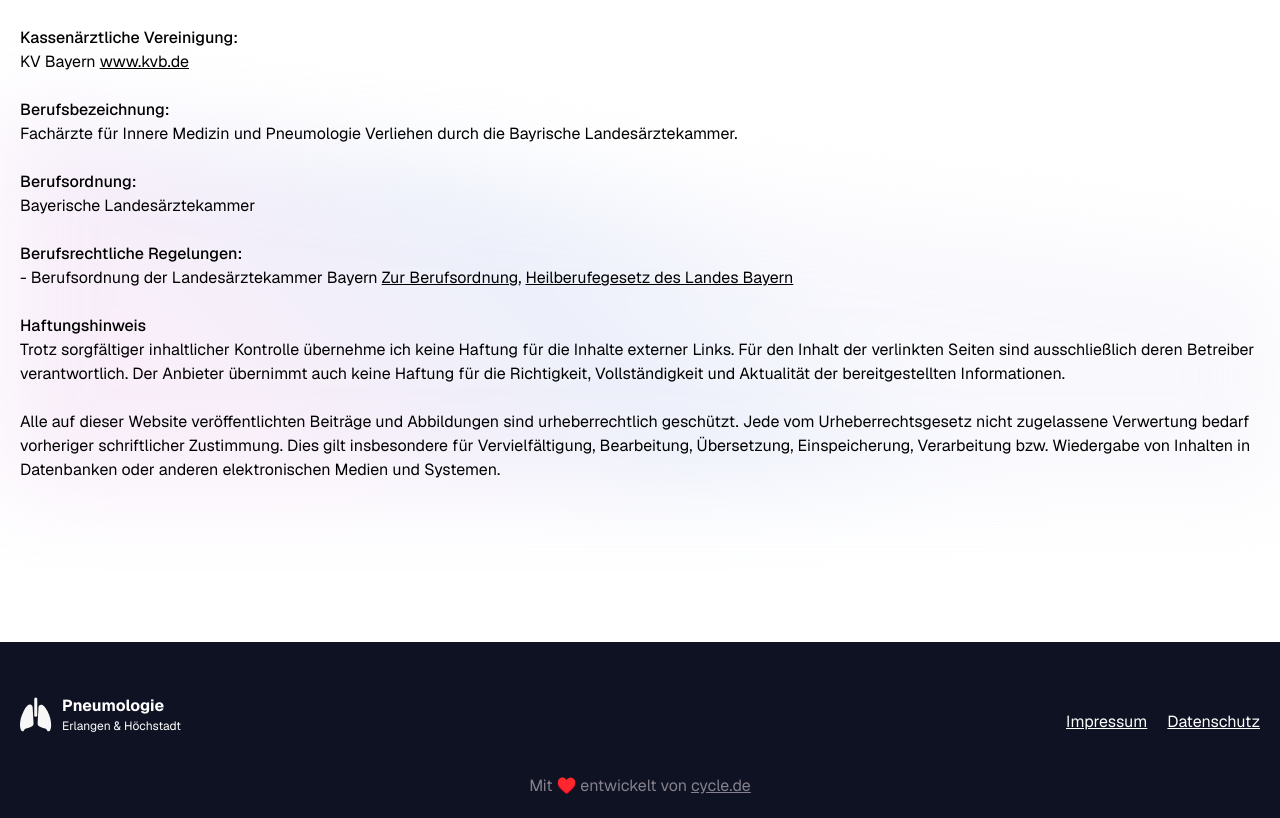
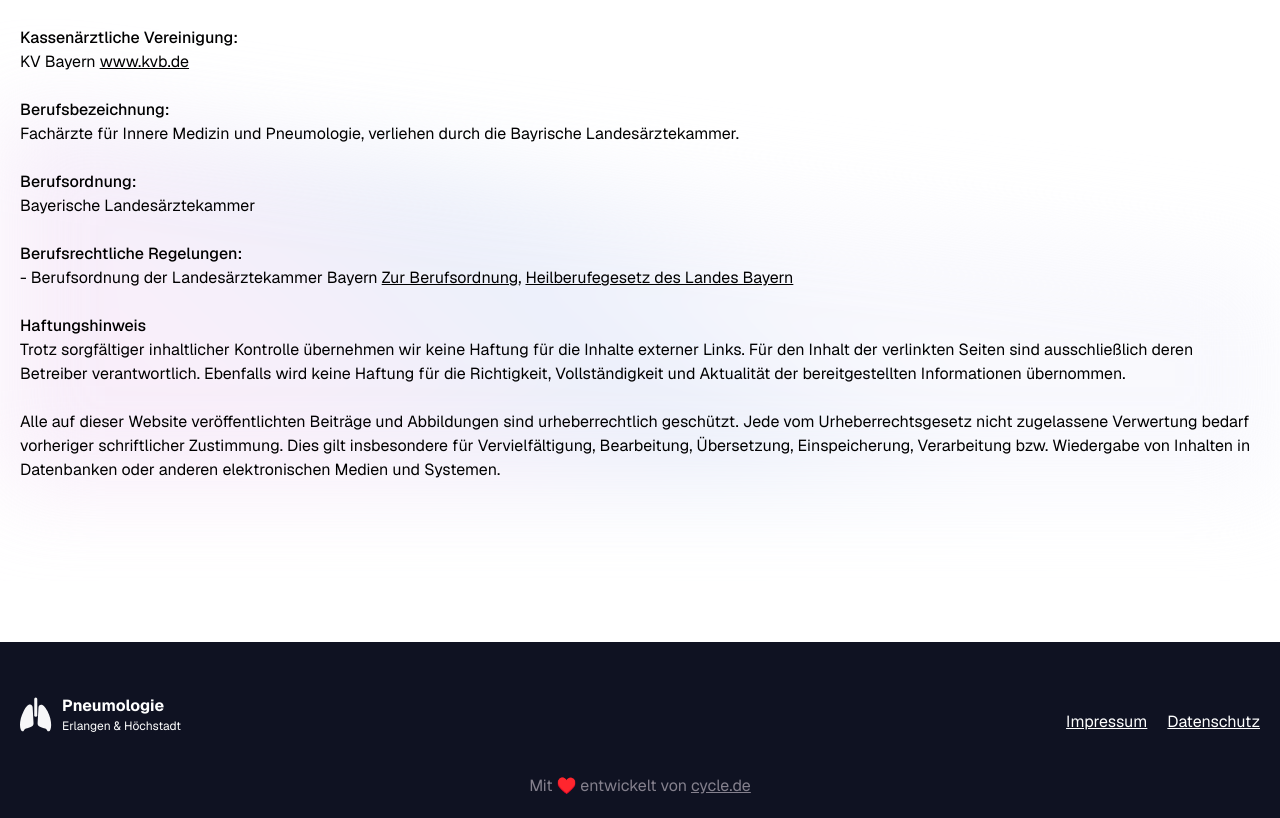
Before and after one commit to pneumology/pneumo-web, a Next.js app: page /impressum in a window 1280 px wide. Shown: the part 906-1724 px from the top of the page. Built offline with nearby package versions, Linux system fonts and the light colour scheme.

Commit message:
mini typo fix

```diff
--- a/src/app/impressum/page.tsx
+++ b/src/app/impressum/page.tsx
@@ -57,7 +57,7 @@ const Impressum = () => {
                 <p> KV Bayern <Link className="underline" href="https://www.kvb.de" target="_blank">www.kvb.de</Link></p>
                 <br />
                 <h2 className="font-medium">Berufsbezeichnung:</h2>
-                <p>Fachärzte für Innere Medizin und Pneumologie Verliehen durch die Bayrische Landesärztekammer.</p>
+                <p>Fachärzte für Innere Medizin und Pneumologie, verliehen durch die Bayrische Landesärztekammer.</p>
                 <br />
                 <h2 className="font-medium">Berufsordnung:</h2>
                 <p>Bayerische Landesärztekammer</p>
@@ -66,7 +66,7 @@ const Impressum = () => {
                 <p>- Berufsordnung der Landesärztekammer Bayern <Link className="underline" href="https://www.blaek.de/kammerrecht/berufsordnung-fuer-die-aerzte-bayerns/berufsordnung-fuer-die-aerzte-bayerns-bekanntmachung-vom-09-januar-2012-i-d-f-der-aenderungsbeschluesse-vom-28-oktober-2018-bayerisches-aerzteblatt-12-2018-s-694"target="_blank">Zur Berufsordnung</Link>, <Link className="underline" href="https://www.gesetze-bayern.de/Content/Document/BayHKaG"target="_blank">Heilberufegesetz des Landes Bayern</Link></p>
                 <br />
                 <h2 className="font-medium">Haftungshinweis</h2>
-                <p>Trotz sorgfältiger inhaltlicher Kontrolle übernehme ich keine Haftung für die Inhalte externer Links. Für den Inhalt der verlinkten Seiten sind ausschließlich deren Betreiber verantwortlich. Der Anbieter übernimmt auch keine Haftung für die Richtigkeit, Vollständigkeit und Aktualität der bereitgestellten Informationen.</p>
+                <p>Trotz sorgfältiger inhaltlicher Kontrolle übernehmen wir keine Haftung für die Inhalte externer Links. Für den Inhalt der verlinkten Seiten sind ausschließlich deren Betreiber verantwortlich. Ebenfalls wird keine Haftung für die Richtigkeit, Vollständigkeit und Aktualität der bereitgestellten Informationen übernommen.</p>
                 <br />
                 <p>Alle auf dieser Website veröffentlichten Beiträge und Abbildungen sind urheberrechtlich geschützt. Jede vom Urheberrechtsgesetz nicht zugelassene Verwertung bedarf vorheriger schriftlicher Zustimmung. Dies gilt insbesondere für Vervielfältigung, Bearbeitung, Übersetzung, Einspeicherung, Verarbeitung bzw. Wiedergabe von Inhalten in Datenbanken oder anderen elektronischen Medien und Systemen.</p>
             </div>
```
